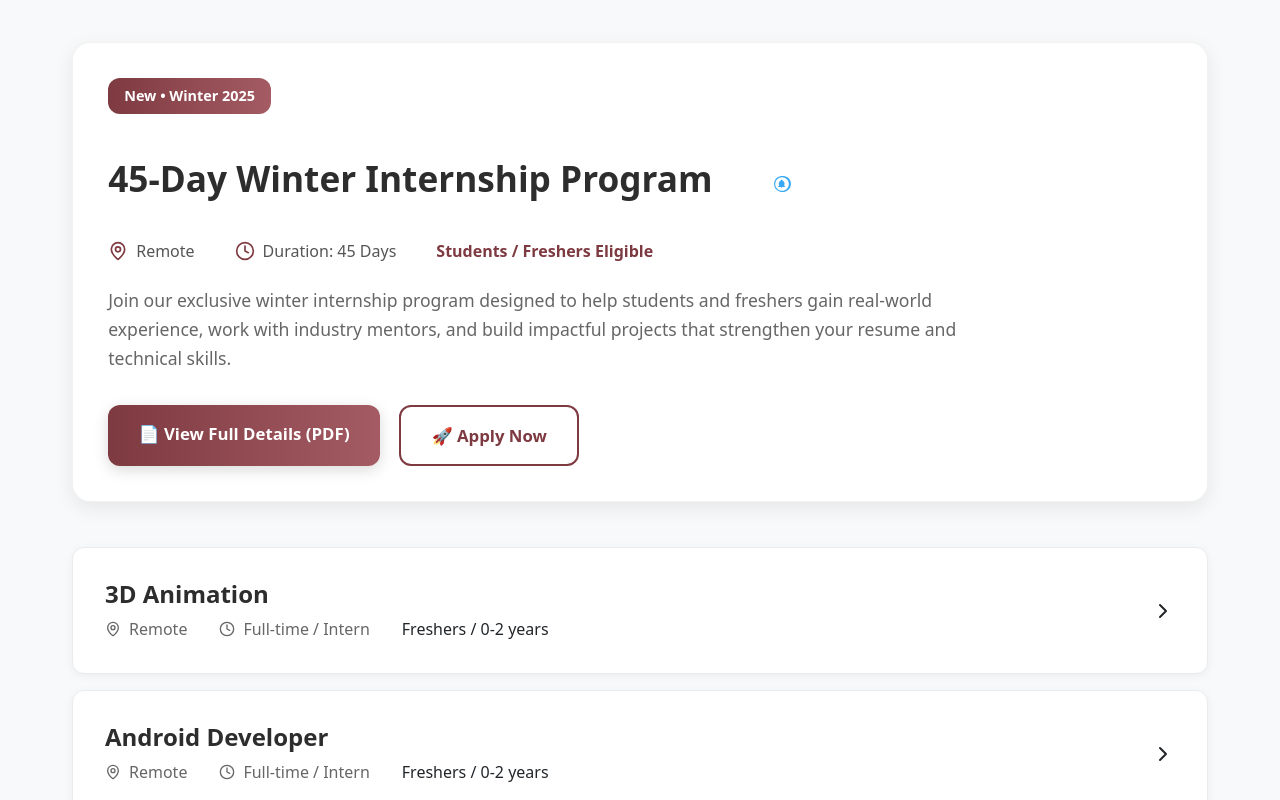
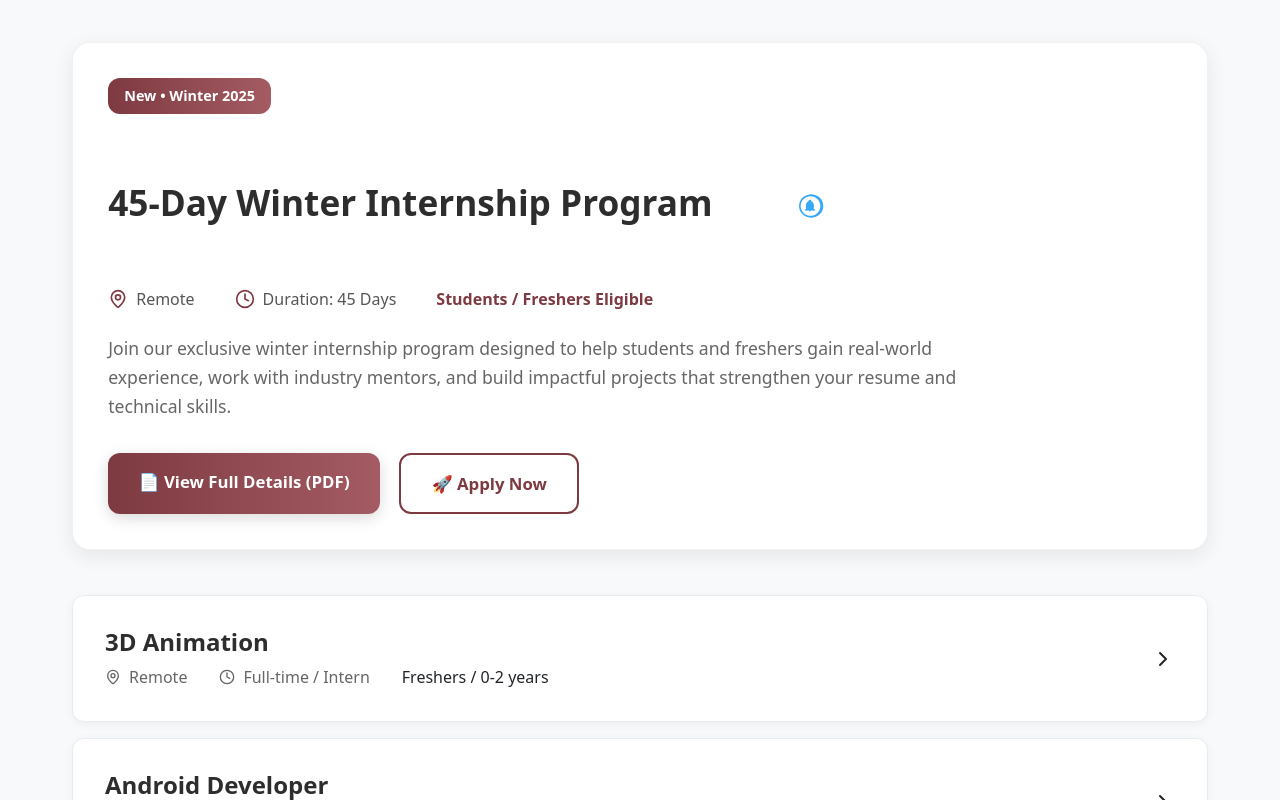
Before and after one commit to saniya-dogra/Zetawa, a React (Vite) app in the folder zetawa-main/: page /#/careers in a window 1280 px wide. Shown: the part 1180-1980 px from the top of the page. Built offline with nearby package versions, Linux system fonts and the light colour scheme.

Commit message:
Change size

```diff
--- a/zetawa-main/src/components/Careers.jsx
+++ b/zetawa-main/src/components/Careers.jsx
@@ -373,24 +373,21 @@ const Careers = () => {
     marginBottom: "1rem",
     display: "flex",
     alignItems: "center",
-      gap: "14px",
+    gap: "18px",
   }}
 >
   45-Day Winter Internship Program
 
-    {/* NEW Animation – Bigger & Sharper */}
+  <div style={{ width: 130, height: 130, marginTop: "8px" }}>
     <Lottie
       animationData={newBadgeAnimation}
       loop
       autoplay
-      style={{
-        width: 90,   // Increased width
-        height: 90,  // Increased height
-        transform: "translateY(6px)", // Perfect alignment with text
-        pointerEvents: "none",
-      }}
+      style={{ width: "100%", height: "100%" }}
     />
+  </div>
 </h3>
+
 
   {/* Info Row */}
   <div
```
Lines whose indentation alone changed are shown as unchanged.
